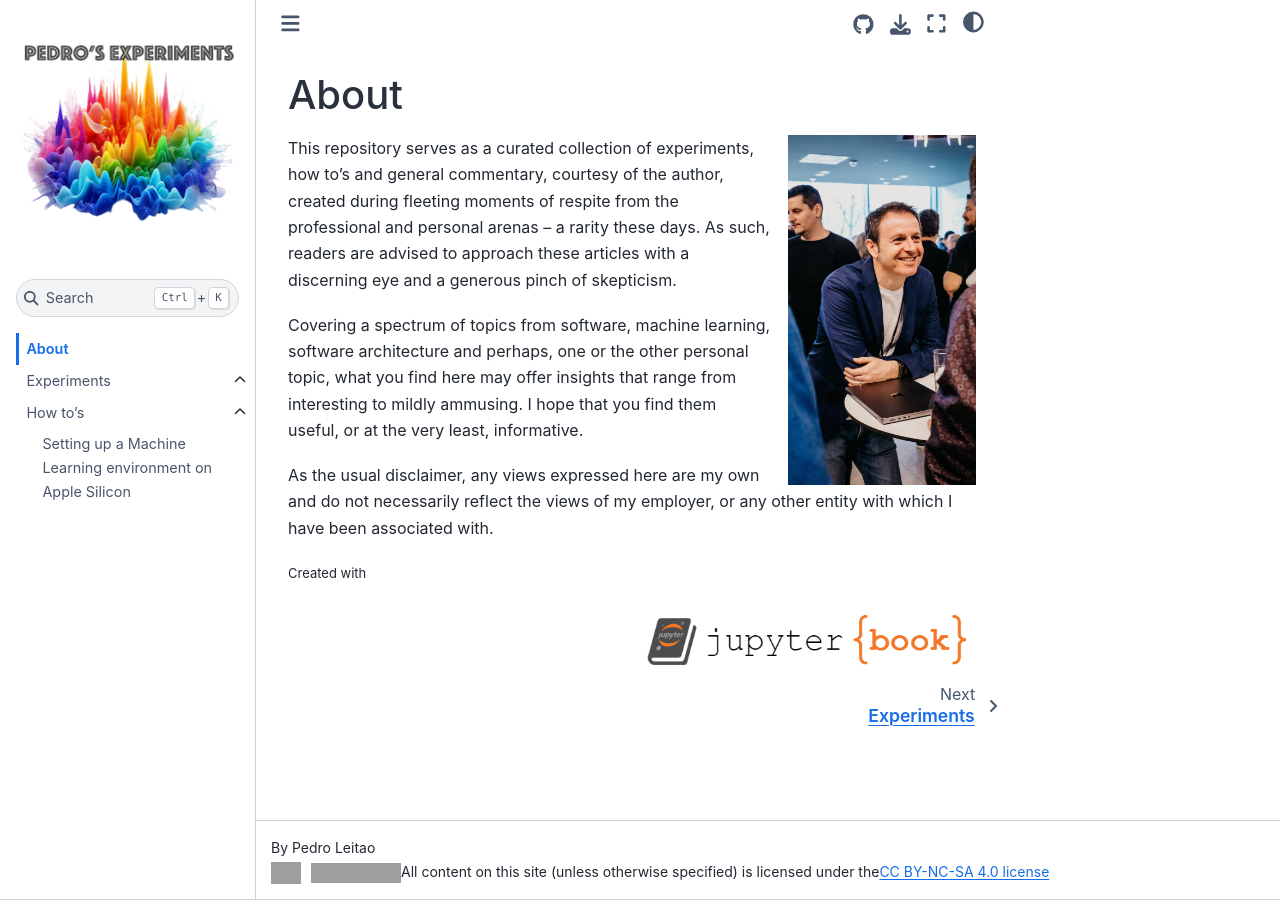
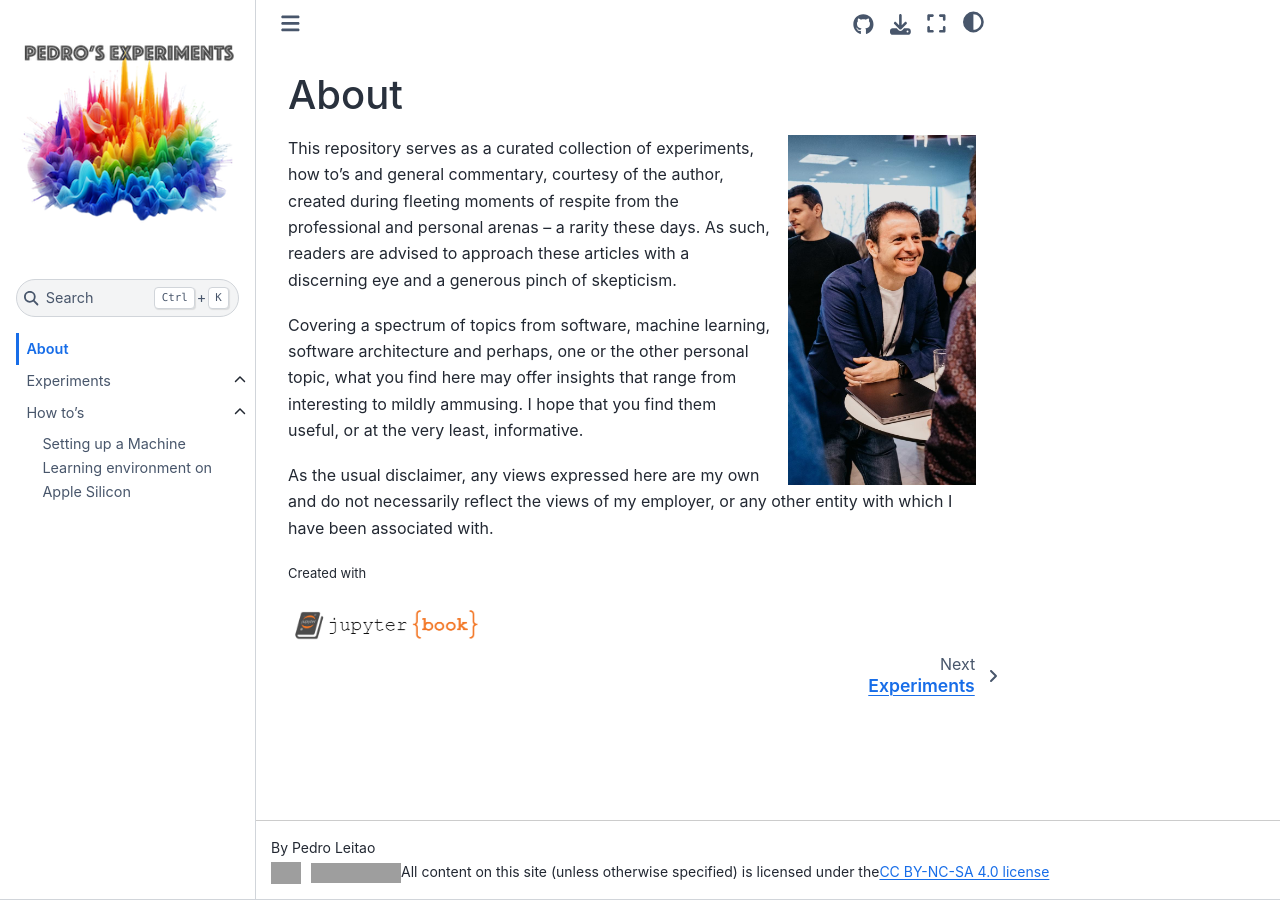
Before and after one commit to pedro-leitao/pedros-experiments, a Jupyter Book: the page built from intro.md, in a window 1280 px wide. Built offline with Jupyter Book 1.0.4 settings and Sphinx 7.4.7 and the Sphinx Book theme 1.1.4, drawn with Linux system fonts in a browser that asks for light colours; pages that are not in the unit, such as notebooks, are missing from menus; comment, search, counter and statistics services are not loaded; grey boxes are pictures that could not be loaded.

Commit message:
Minor changes

````diff
--- a/intro.md
+++ b/intro.md
@@ -16,6 +16,6 @@ As the usual disclaimer, any views expressed here are my own and do not necessar
 
 ```{image} logo.png
 :alt: Jupyter Book
-:height: 70px
-:align: right
+:height: 40px
+:align: left
 ```
````
